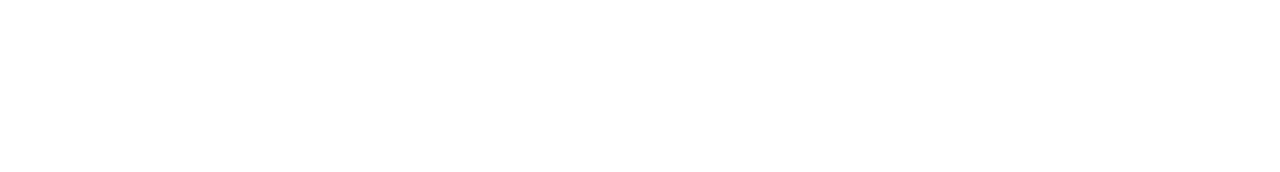
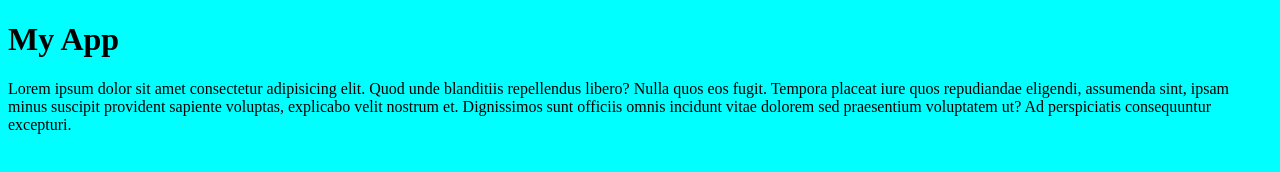
Before and after one commit to Bdubz34/git_tutorial, a plain HTML site: page index.html in a window 1280 px wide. Drawn offline with Linux system fonts and the light colour scheme.

Commit message:
added index.html and style.css

```diff
--- a/index.html
+++ b/index.html
@@ -3,7 +3,19 @@
   <head>
     <meta charset="UTF-8" />
     <meta name="viewport" content="width=device-width, initial-scale=1.0" />
+    <link rel="stylesheet" href="style.css" />
     <title>Simple App</title>
   </head>
-  <body></body>
+  <body>
+    <h1>My App</h1>
+
+    <p>
+      Lorem ipsum dolor sit amet consectetur adipisicing elit. Quod unde
+      blanditiis repellendus libero? Nulla quos eos fugit. Tempora placeat iure
+      quos repudiandae eligendi, assumenda sint, ipsam minus suscipit provident
+      sapiente voluptas, explicabo velit nostrum et. Dignissimos sunt officiis
+      omnis incidunt vitae dolorem sed praesentium voluptatem ut? Ad
+      perspiciatis consequuntur excepturi.
+    </p>
+  </body>
 </html>
--- /dev/null
+++ b/style.css
@@ -0,0 +1,3 @@
+body {
+    background: aqua;
+}
```
